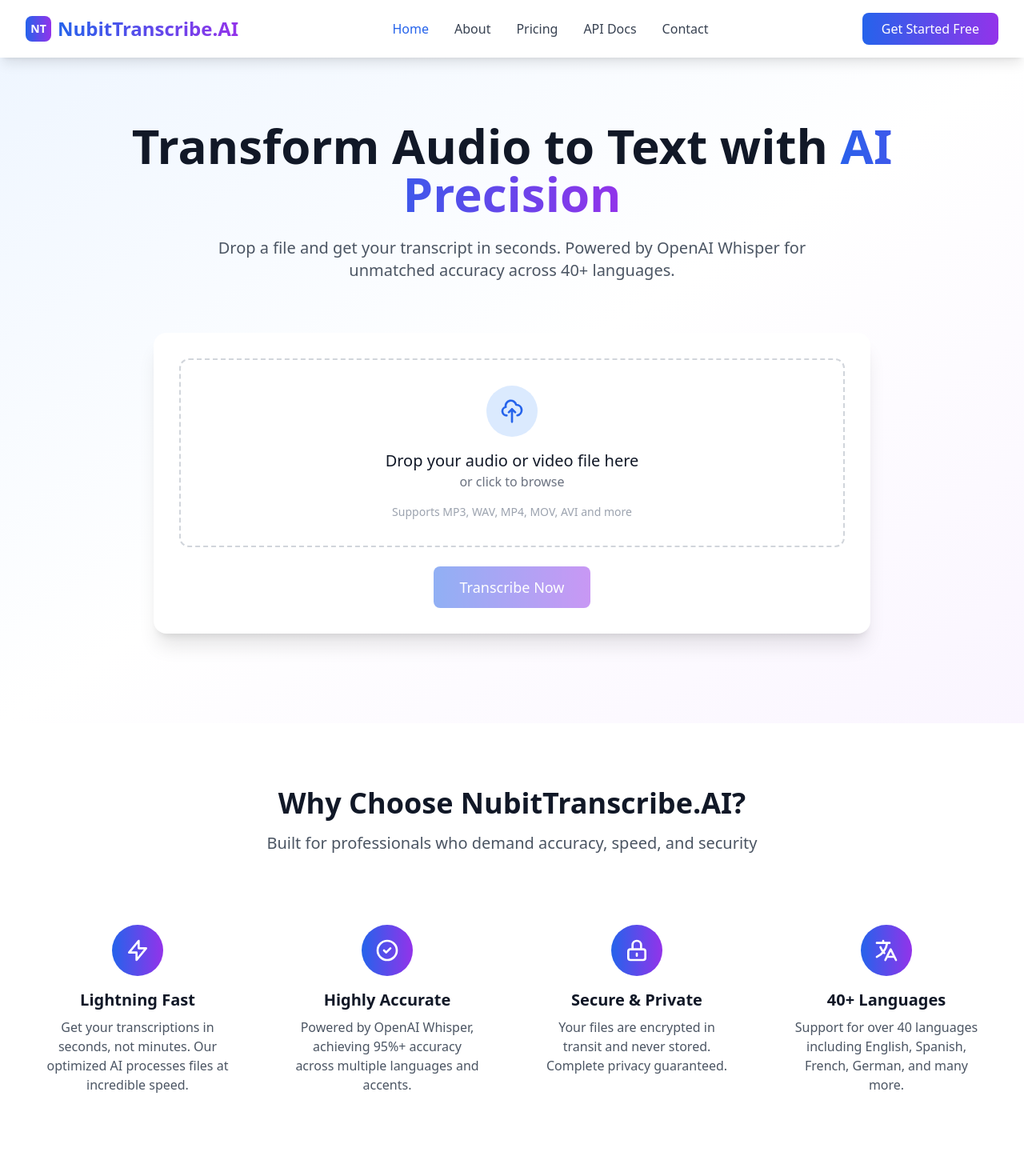
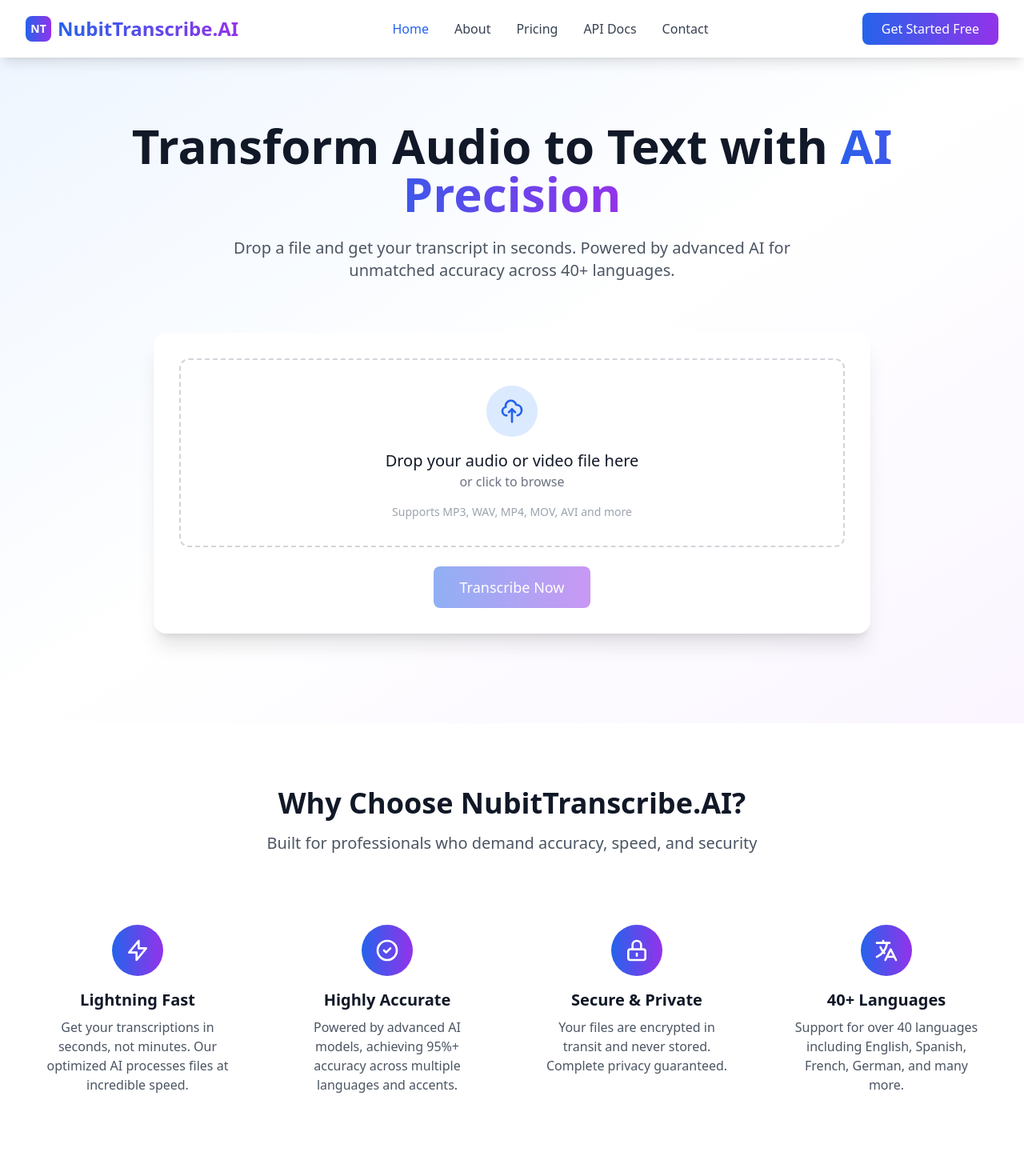
Before and after one commit to hitendra1851/nubittranscription, a React (Create React App) app: page / in a window 1280 px wide. Shown: the top 1470 px of the page at 80% size. Built offline with nearby package versions, Linux system fonts and the light colour scheme.

Commit message:
Remove OpenAI Whisper references throughout the site

```diff
--- a/public/index.html
+++ b/public/index.html
@@ -9,7 +9,7 @@
       name="description"
       content="Transform your audio and video content into accurate text with NubitTranscribe.AI. Fast, secure, and reliable AI-powered transcription service supporting 40+ languages."
     />
-    <meta name="keywords" content="transcription, AI, audio to text, video to text, speech recognition, Whisper AI" />
+    <meta name="keywords" content="transcription, AI, audio to text, video to text, speech recognition, AI transcription" />
     <meta name="author" content="Nubits.AI Technology LLP" />
 
     <!-- Open Graph / Facebook -->
--- a/src/pages/About.js
+++ b/src/pages/About.js
@@ -30,7 +30,7 @@
               accessible to hearing-impaired students. There had to be a better way.
             </p>
             <p className="text-gray-600 mb-6">
-              Leveraging OpenAI's groundbreaking Whisper model, we built a platform that doesn't just
+              Leveraging advanced AI models and cutting-edge speech recognition technology, we built a platform that doesn't just
               transcribe audio—it understands context, handles multiple speakers, and works across
               dozens of languages with unprecedented accuracy.
             </p>
--- a/src/pages/ApiDocs.js
+++ b/src/pages/ApiDocs.js
@@ -138,7 +138,7 @@
 
                   <p className="text-gray-600 mb-6">
                     The NubitTranscribe.AI API provides a simple REST interface for converting audio and video files
-                    into accurate text transcriptions. Built on OpenAI's Whisper model, our API supports over 40 languages
+                    into accurate text transcriptions. Built on advanced AI models, our API supports over 40 languages
                     and various audio/video formats.
                   </p>
 
--- a/src/pages/Home.js
+++ b/src/pages/Home.js
@@ -19,7 +19,7 @@
         </svg>
       ),
       title: 'Highly Accurate',
-      description: 'Powered by OpenAI Whisper, achieving 95%+ accuracy across multiple languages and accents.'
+      description: 'Powered by advanced AI models, achieving 95%+ accuracy across multiple languages and accents.'
     },
     {
       icon: (
@@ -126,7 +126,7 @@
               <span className="bg-gradient-to-r from-blue-600 to-purple-600 bg-clip-text text-transparent"> AI Precision</span>
             </h1>
             <p className="text-xl text-gray-600 mb-8 max-w-3xl mx-auto">
-              Drop a file and get your transcript in seconds. Powered by OpenAI Whisper for unmatched accuracy across 40+ languages.
+              Drop a file and get your transcript in seconds. Powered by advanced AI for unmatched accuracy across 40+ languages.
             </p>
           </div>
 
```
